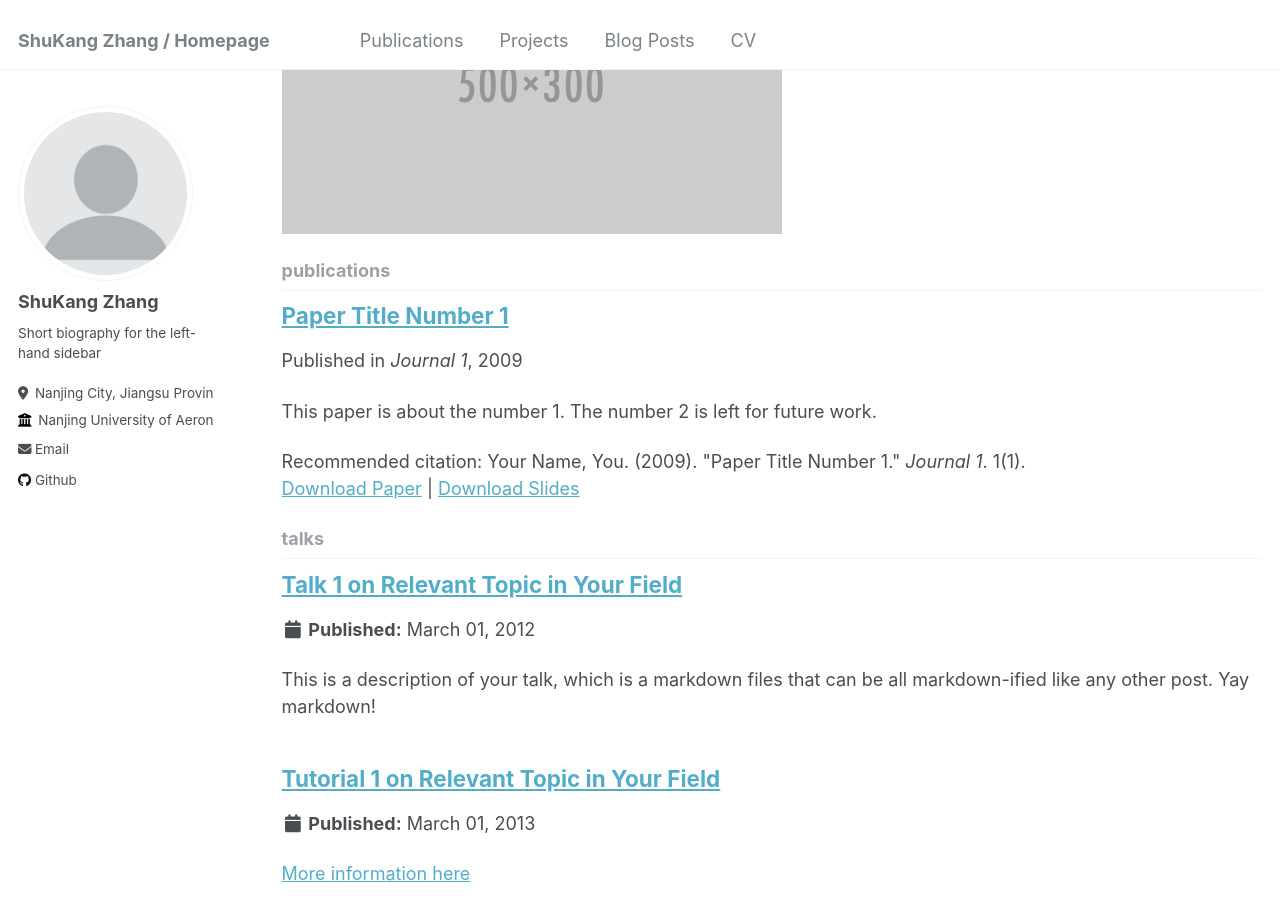
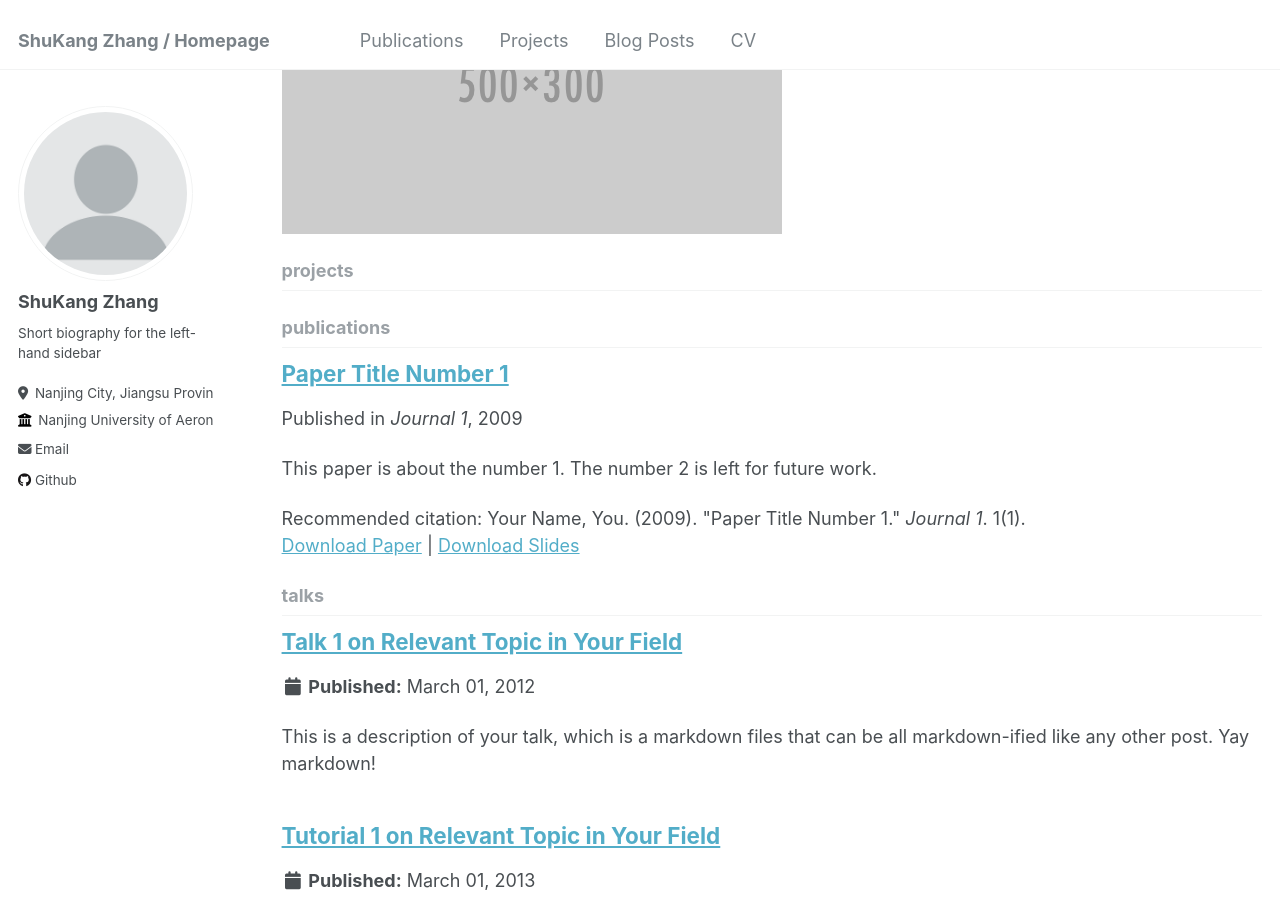
Before and after one commit to shkzhang/shkzhang.github.io, a Jekyll site: the page built from _pages/collection-archive.html, in a window 1280 px wide and 900 px high, scrolled down 858 px. Built offline with Jekyll 4.4.1, drawn with Linux system fonts in a browser that asks for light colours.

Commit message:
Update _config.yml

```diff
--- a/_config.yml
+++ b/_config.yml
@@ -206,6 +206,9 @@ collections:
   publications:
     output: true
     permalink: /:collection/:path/
+  projects:
+    output: true
+    permalink: /:collection/:path/
   portfolio:
     output: true
     permalink: /:collection/:path/
@@ -247,6 +250,14 @@ defaults:
   - scope:
       path: ""
       type: publications
+    values:
+      layout: single
+      author_profile: true
+      share: true
+      comments: true
+  - scope:
+      path: ""
+      type: projects
     values:
       layout: single
       author_profile: true
```
